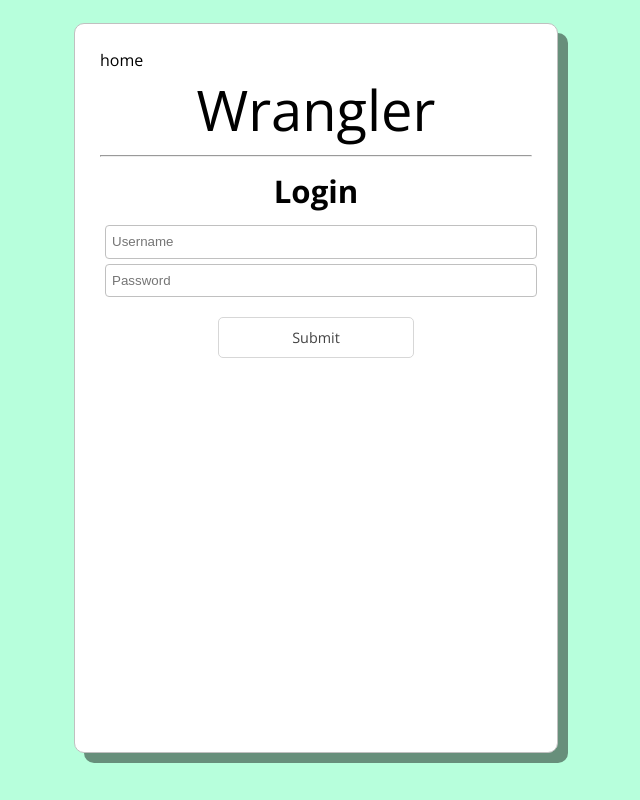
After one commit to sadam-04/cult-wrangler, a Django app: page /login/ in a window 1280 px wide. The commit adds this page. Shown: the whole page, without its empty margins (324-964 px from the left). Run offline with Django 5.2, Linux system fonts and the light colour scheme.

Commit message:
prototype

```diff
--- a/cultwrangler/cultwrangler/settings.py
+++ b/cultwrangler/cultwrangler/settings.py
@@ -27,6 +27,7 @@ DEBUG = True
 
 ALLOWED_HOSTS = [
     '192.168.1.205',
+    '129.161.88.52',
     'localhost'
 ]
 
@@ -103,6 +104,8 @@ AUTH_PASSWORD_VALIDATORS = [
     },
 ]
 
+LOGIN_URL = '/login/'
+LOGIN_REDIRECT_URL = '/'
 
 # Internationalization
 # https://docs.djangoproject.com/en/5.1/topics/i18n/
--- a/cultwrangler/cultwrangler/urls.py
+++ b/cultwrangler/cultwrangler/urls.py
@@ -16,11 +16,13 @@ Including another URLconf
 """
 from django.contrib import admin
 from django.urls import path
-from wrangler.views import home, event_view, submit_response
+from wrangler import views
 
 urlpatterns = [
     path('admin/', admin.site.urls),
-    path('event/<uuid:eid>/', event_view, name="event_view"),
-    path('submitresponse/', submit_response, name="submit_response"),
-    path('', home, name="home")
+    path('event/<uuid:eid>/', views.event_view, name="event_view"),
+    path('submitresponse/', views.submit_response, name="submit_response"),
+    path('login/', views.user_login, name="login"),
+    path('logout/', views.user_logout, name="logout"),
+    path('', views.home, name="home")
 ]
--- a/cultwrangler/wrangler/admin.py
+++ b/cultwrangler/wrangler/admin.py
@@ -1,5 +1,6 @@
 from django.contrib import admin
-from .models import Event
+from .models import Event, EventResponse
 
 admin.site.register(Event)
+admin.site.register(EventResponse)
 # Register your models here.
--- a/cultwrangler/wrangler/models.py
+++ b/cultwrangler/wrangler/models.py
@@ -5,9 +5,11 @@ from uuid import uuid4
 class Event(models.Model):
     name = models.CharField(max_length=64)
     description = models.CharField(max_length=1024)
+    creator = models.CharField(max_length=255)
     times = models.JSONField()
     uid = models.UUIDField(primary_key=True, default=uuid4, editable=False)
 
 class EventResponse(models.Model):
     submitter = models.CharField(max_length=255)
-    times = models.JSONField()
+    event_id = models.UUIDField()
+    responses = models.JSONField()
--- a/cultwrangler/wrangler/templates/wrangler/homepage.html
+++ b/cultwrangler/wrangler/templates/wrangler/homepage.html
@@ -6,17 +6,20 @@
 
         <style>
             html {
-                background-color: rgb(183, 255, 220);
+                background-color: #b7ffdc;
                 padding: 15px;
+            }
+
+            body, button {
+                font-family: "Open Sans", sans-serif;
+                font-variation-settings:
+                    "wdth" 87.5;
             }
 
             .main-content {
                 display: block;
-                font-family: "Open Sans", sans-serif;
-                font-variation-settings:
-                    "wdth" 87.5;
                 margin: auto;
-                padding: 20px 25px;
+                padding: 2% 2%;
                 width: 35%;
                 height: 90%;
                 box-shadow: 10px 10px #678f7b;
@@ -25,10 +28,25 @@
                 border: 1px solid rgb(192, 192, 192);
             }
 
-            .events-content {
-                display: block;
-                overflow-y: auto;
-                height: 89%;
+            .messages {
+                align-items: center;
+                position: fixed;
+                left: 50%;
+                transform: translate(-50%, -50%);
+                /* width: 80%; */
+                margin: auto;
+                text-align: center;
+                padding: 10px 10px;
+            }
+
+            .message {
+                background-color: #eeeeee;
+                padding: 0px 10px;
+                border-radius: 5px;
+            }
+
+            .closebtn {
+                cursor: pointer;
             }
 
             .section-header {
@@ -38,83 +56,158 @@
                 font-size: 350%;
             }
 
-            .event-title {
-                /* font-size: 28px; */
-                font-size: 175%;
+            .header {
+                font-size: 195%;
+                font-weight: bold;
             }
 
-            .subtext {
-                /* font-size: 16px; */
+            .header-2 {
+                font-size: 145%;
+            }
+
+            .header-3 {
+                font-size: 120%;
+            }
+
+            .para-text {
                 font-size: 100%;
             }
 
+            .bttn {
+                display: block;
+                border-radius: 5px;
+                border: 1px solid rgb(215, 215, 215);
+                text-align: center;
+                color: #444444;
+                background-color: white;
+                font-size: 90%;
+                width: 100%;
+                padding: 10px 0px;
+                margin: auto;
+                margin-top: 3%;
+                margin-bottom: 1%;
+                cursor: pointer;
+                -webkit-transition-duration: 0.3s; /* Safari */
+                transition-duration: 0.3s;
+            }
 
+            .bttn:hover {
+                box-shadow: 1px 3px 4px 0px #a8a8a8;
+            }
+
+            @media (max-width: 992px) {
+                .main-content {
+                    width: 87%;
+                    height: 93%;
+                    border-radius: 20px;
+                    padding: 4% 6%;
+                }
+
+                .section-header {
+                    font-size: 700%;
+                }
+
+                .header {
+                    font-size: 400%;
+                }
+
+                .header-2 {
+                    font-size: 350%;
+                }
+
+                .header-3 {
+                    font-size: 225%;
+                }
+
+                .para-text {
+                    font-size: 200%;
+                }
+
+                .bttn {
+                    border-radius: 10px;
+                    font-size: 200%;
+                }
+            }
+
+            .center {
+                text-align: center;
+                display: block;
+                margin: 3%;
+            }
+
+        </style>
+
+        {% block style %}
+        <style>
+            .events-content {
+                display: block;
+                overflow-y: auto;
+                height: 89%;
+            }
 
             .event-container {
                 border-radius: 8px;
                 border: 1px solid rgb(192, 192, 192);
                 padding: 5px 12px;
                 margin: 8px 0px;
-            }
-
-            .event-button {
-                border-radius: 5px;
-                border: none;
-                color: #444444;
-                font-size: 85%;
-                width: 100%;
-                height: 5%;
-                margin: 4px 0px;
+                background-color: #f2f2f2;
             }
 
             @media (max-width: 992px) {
-                .main-content {
-                    width: 90%;
-                    height: 93%;
-                    border-radius: 20px;
-                }
-
-                .section-header {
-                    font-size: 700%;
-                }
-
                 .event-container {
                     margin: 16px 0px;
                     border-radius: 16px;
                 }
-
-                .event-title {
-                    font-size: 375%;
-                }
-
-                .event-button {
-                    border-radius: 10px;
-                    font-size: 175%;
-                }
-
-                .subtext {
-                    font-size: 200%;
-                }
             }
 
         </style>
+        {% endblock %}
     </head>
 
     <body>
         <div class="main-content">
-            <span class="section-header">Cult Wrangler</span>
+            <div class="messages">
+                <!-- {% for m in messages %} -->
+                <div class="message para-text {{ m.tags }}">
+                    <!-- message text -->
+                    {{ m }}
+                    <span class="closebtn" onclick="this.parentElement.style.display='none';">&nbsp;&times;</span>
+                </div>
+                <!-- {% endfor %} -->
+            </div>
+
+            <div class="nav-container" style="display: flex; justify-content: space-between;">
+                <a href="{% url 'home' %}" style="text-decoration: none; color: black;">
+                    <span class="para-text">home</span>
+                </a>
+
+                {% if user.is_authenticated %}
+                <a href="{% url 'logout' %}" style="text-decoration: none; color: black;">
+                    <span class="para-text">logout</span>
+                </a>
+                {% endif %}
+            </div>
+
+            <span class="section-header">
+                <a href="{% url 'home' %}" style="text-decoration: none; color: black;">
+                {% block section-header %}Wrangler{% endblock %}
+                </a>
+            </span>
             <hr>
+
+            {% block content %}
             <div class="events-content">
                 {% for e in events %}
                 <div class="event-container">
-                    <span class="event-title">{{e.name}}</span>
+                    <span class="header">{{e.name}}</span>
                     <br>
-                    <span class="subtext">{{e.description}}</span>
+                    <span class="para-text">{{e.description}}</span>
                     <br>
-                    <a href="/event/{{e.uid}}"><button class="event-button">RSVP</button></a>
+                    <a href="/event/{{e.uid}}" style="text-decoration: none;"><button class="bttn">RSVP</button></a>
                 </div>
                 {% endfor %}
             </div>
+            {% endblock %}
         </div>
     </body>
 </html>
--- /dev/null
+++ b/cultwrangler/wrangler/templates/wrangler/login.html
@@ -0,0 +1,55 @@
+{% extends 'wrangler/homepage.html' %}
+
+{% block style %}
+<style>
+    .login {
+        display: block;
+    }
+
+    input {
+        display: block;
+        width: 100%;
+        height: 5%;
+        padding: 6px;
+        margin: 5px;
+        border: 1px solid rgb(192, 192, 192);
+        border-radius: 4px;
+    }
+
+    .bttn {
+        width: 45%;
+        margin-top: 20px;
+    }
+
+    @media (max-width: 992px) {
+        input {
+            width: 90%;
+            margin: auto;
+            margin-bottom: 10px;
+            justify-content: center;
+            border-radius: 8px;
+            border-color: #999;
+            font-size: 200%;
+        }
+
+        .bttn {
+            width: 55%;
+            padding: auto;
+            /* vertical-align: middle; */
+            border-color: #999;
+        }
+    }
+</style>
+{% endblock %}
+
+{% block content %}
+<span class="header center">Login</span>
+<form method="post" class="login">
+    {% csrf_token %}
+    <input type="text" name="username" placeholder="Username" required>
+    <input type="password" name="password" placeholder="Password" required>
+
+    <label class="bttn" for="submitbtn">Submit</label>
+    <input type="submit" id="submitbtn" style="display: none;"></input>
+</form>
+{% endblock %}
--- a/cultwrangler/wrangler/views.py
+++ b/cultwrangler/wrangler/views.py
@@ -1,23 +1,85 @@
 from django.shortcuts import redirect, render, get_object_or_404
 from django.http import HttpResponse
-from .models import Event
-from .forms import EventResponseForm
+from django.contrib import messages
+from django.contrib.auth.decorators import login_required
+from django.contrib.auth import login, logout, authenticate
+from .models import Event, EventResponse
+import json
 
-
+@login_required
 def home(request):
     events = Event.objects.all()
     return render(request, "wrangler/homepage.html", {'events':events})
 
+@login_required
 def event_view(request, eid):
     event = get_object_or_404(Event, uid=eid)
-    return render(request, "wrangler/event.html", {'event':event})
 
+    time_scores = {}
+    for e in event.times:
+        time_scores[e] = 0
+
+    submissions = []
+    for er in EventResponse.objects.filter(event_id=eid):
+        # resp_data = list(zip(event.times, er.responses))
+
+        r_idx = 0
+        for r in json.loads(er.responses):
+            if (r == True):
+                time_scores[event.times[r_idx]] += 1
+            r_idx += 1
+
+        resp_data = []
+        for d in range(len(event.times)):
+            resp_data.append({"time":event.times[d], "response":json.loads(er.responses)[d]})
+
+        submissions.append({"submitter":er.submitter, "event_id":er.event_id, "data":resp_data})
+
+    print("TIMESCORES: " + str(time_scores))
+
+    return render(request, "wrangler/event.html", {'event':event, 'submissions':submissions})
+
+@login_required
 def submit_response(request):
     if request.method == 'POST':
-        form = EventResponseForm(request.POST)
-        if form.is_valid():
-            form.save()
-            return redirect('home')  # Redirect to a success page
-    else:
-        form = EventResponseForm()
-    return redirect('homeX')
+        submitter = request.POST.get('submitter')
+        event_id = request.POST.get('event')
+        event = get_object_or_404(Event, uid=event_id)
+        times_raw = []
+        for t in event.times:
+            times_raw.append(request.POST.get('time-option-' + str(t)))
+
+        times_parsed = []
+        for t in times_raw:
+            if t == "on":
+                times_parsed.append(True)
+            else:
+                times_parsed.append(False)
+
+        # delete any old responses this user already submitted for this event
+        EventResponse.objects.filter(submitter=submitter, event_id=event_id).delete()
+
+        if submitter and event_id and event:
+            resp = EventResponse.objects.create(submitter=submitter, event_id=event_id, responses=json.dumps(times_parsed))
+            messages.success(request, "Response saved!")
+        else:
+            messages.error(request, "Invalid or missing data!")
+
+    return redirect('home')
+
+def user_login(request):
+    if request.method == 'POST':
+        username = request.POST['username']
+        password = request.POST['password']
+        user = authenticate(request, username=username, password=password)
+        if user is not None:
+            login(request, user)
+            return redirect('/')
+        else:
+            return render(request, 'wrangler/login.html')
+    return render(request, 'wrangler/login.html')
+
+@login_required
+def user_logout(request):
+    logout(request)
+    return redirect('/')
```
Also changed, not shown: cultwrangler/wrangler/forms.py (+4 -5 lines), cultwrangler/wrangler/templates/wrangler/event.html (+111 -96 lines), cultwrangler/db.sqlite3, cultwrangler/wrangler/migrations/0005_eventresponse.py (added), cultwrangler/wrangler/migrations/0006_event_creator.py (added), cultwrangler/wrangler/migrations/0007_rename_event_eventresponse_event_id_and_more.py (added).
